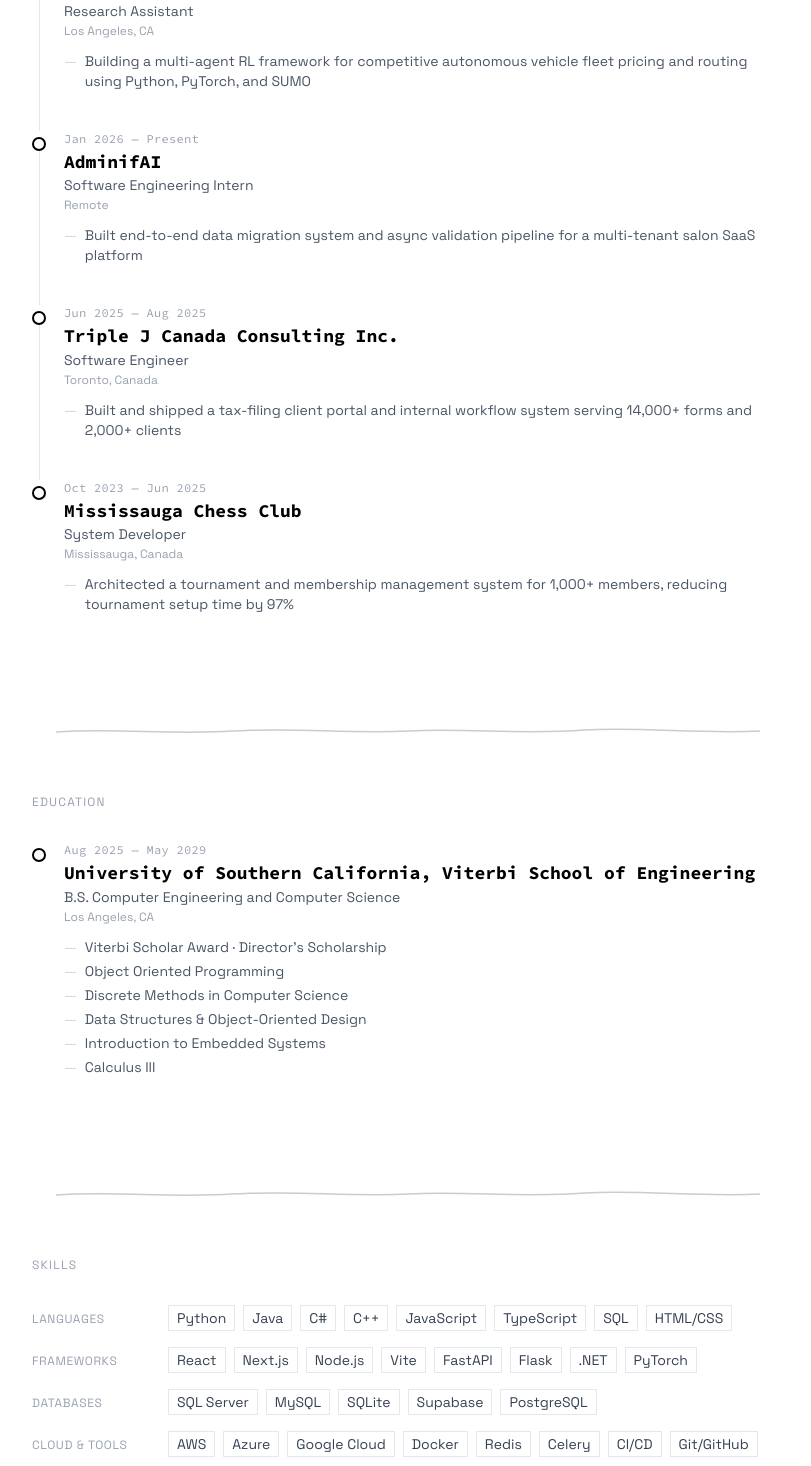
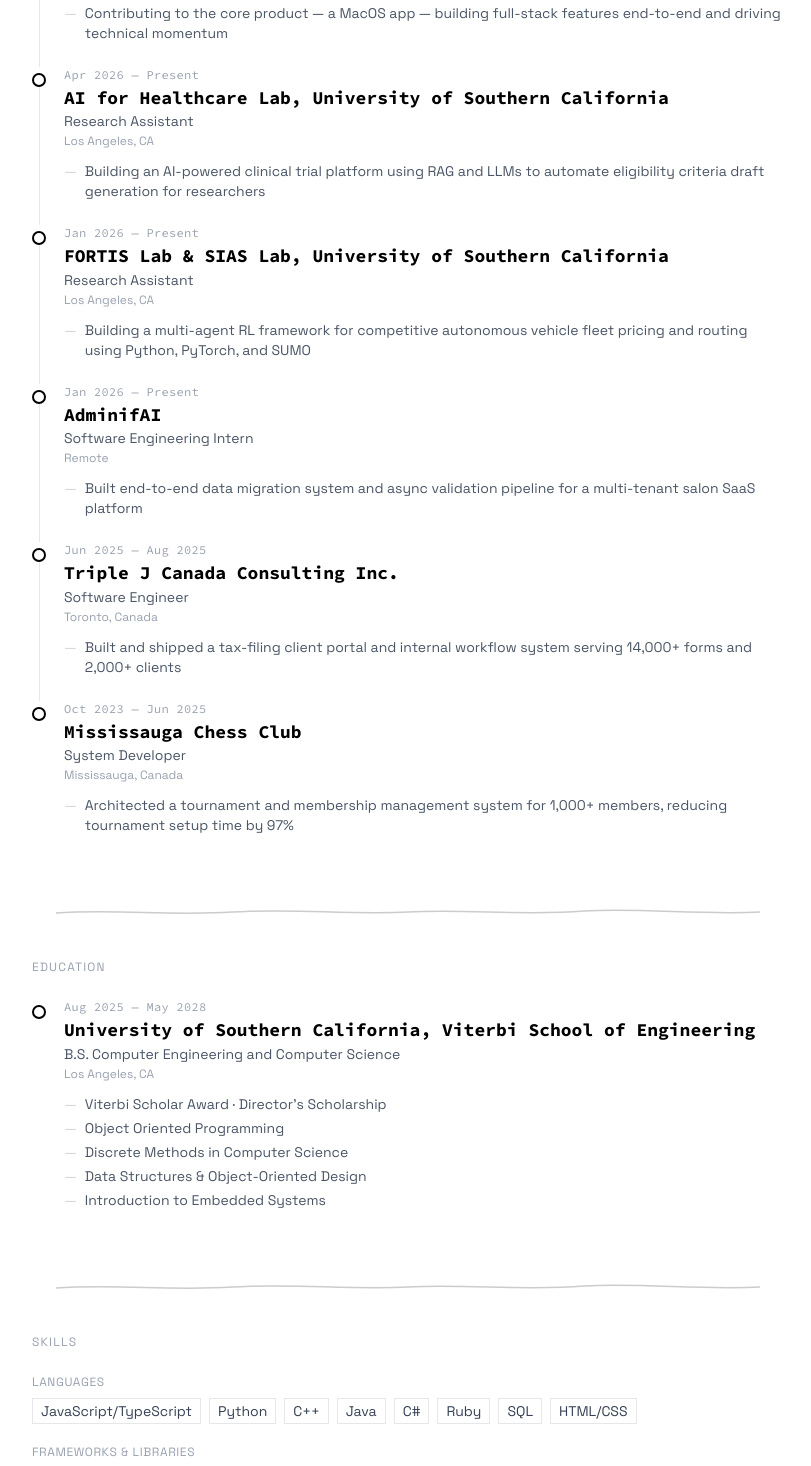
Before and after one commit to yih0nk/yihan.dev, a Next.js app: page /experience in a window 1280 px wide. Shown: the part 340-1806 px from the top of the page, without its empty margins (232-1043 px from the left). Built offline with nearby package versions, Linux system fonts and the light colour scheme.

Commit message:
experiences changes

```diff
--- a/src/app/experience/page.tsx
+++ b/src/app/experience/page.tsx
@@ -9,10 +9,11 @@
 };
 
 const skillGroups = [
-  { category: "Languages", skills: ["Python", "Java", "C#", "C++", "JavaScript", "TypeScript", "SQL", "HTML/CSS"] },
-  { category: "Frameworks", skills: ["React", "Next.js", "Node.js", "Vite", "FastAPI", "Flask", ".NET", "PyTorch"] },
-  { category: "Databases", skills: ["SQL Server", "MySQL", "SQLite", "Supabase", "PostgreSQL"] },
-  { category: "Cloud & Tools", skills: ["AWS", "Azure", "Google Cloud", "Docker", "Redis", "Celery", "CI/CD", "Git/GitHub"] },
+  { category: "Languages", skills: ["JavaScript/TypeScript", "Python", "C++", "Java", "C#", "Ruby", "SQL", "HTML/CSS"] },
+  { category: "Frameworks & Libraries", skills: ["React", "Next.js", "Tailwind CSS", "Node.js", "Flask", "FastAPI", "PyTorch", "Pandas", "NumPy"] },
+  { category: "AI/ML", skills: ["Machine Learning", "Deep Neural Networks", "Reinforcement Learning", "Agentic AI", "RAG", "LLMs"] },
+  { category: "AI Tools", skills: ["Azure OpenAI API", "Ollama", "ChromaDB", "Prompt Engineering", "Tool-Calling Agents", "MCP"] },
+  { category: "Cloud & Tools", skills: ["AWS", "Azure", "Supabase", "PostgreSQL", "Docker", "Kubernetes", "Celery", "Redis", "Vercel", "Git"] },
 ];
 
 export default function ExperiencePage() {
@@ -26,8 +27,27 @@
           experience.
         </h1>
 
-        <section className="mb-16">
-          <h2 className="text-xs tracking-widest uppercase text-gray-400 mb-8">timeline</h2>
+        <section className="mb-10">
+
+          <TimelineItem
+            period="May 2026 — Present"
+            title="July AI"
+            subtitle="Software Engineering Intern"
+            location="San Francisco, CA"
+            bullets={[
+              "Contributing to the core product — a MacOS app — building full-stack features end-to-end and driving technical momentum",
+            ]}
+          />
+
+          <TimelineItem
+            period="Apr 2026 — Present"
+            title="AI for Healthcare Lab, University of Southern California"
+            subtitle="Research Assistant"
+            location="Los Angeles, CA"
+            bullets={[
+              "Building an AI-powered clinical trial platform using RAG and LLMs to automate eligibility criteria draft generation for researchers",
+            ]}
+          />
 
           <TimelineItem
             period="Jan 2026 — Present"
@@ -73,11 +93,11 @@
 
         <HandDrawnDivider />
 
-        <section className="mt-12 mb-16">
-          <h2 className="text-xs tracking-widest uppercase text-gray-400 mb-8">education</h2>
+        <section className="mt-8 mb-10">
+          <h2 className="text-xs tracking-widest uppercase text-gray-400 mb-6">education</h2>
 
           <TimelineItem
-            period="Aug 2025 — May 2029"
+            period="Aug 2025 — May 2028"
             title="University of Southern California, Viterbi School of Engineering"
             subtitle="B.S. Computer Engineering and Computer Science"
             location="Los Angeles, CA"
@@ -87,7 +107,6 @@
               "Discrete Methods in Computer Science",
               "Data Structures & Object-Oriented Design",
               "Introduction to Embedded Systems",
-              "Calculus III",
             ]}
             isLast
           />
@@ -95,12 +114,12 @@
 
         <HandDrawnDivider />
 
-        <section className="mt-12">
-          <h2 className="text-xs tracking-widest uppercase text-gray-400 mb-8">skills</h2>
-          <div className="space-y-4">
+        <section className="mt-8">
+          <h2 className="text-xs tracking-widest uppercase text-gray-400 mb-6">skills</h2>
+          <div className="space-y-5">
             {skillGroups.map((group) => (
-              <div key={group.category} className="grid grid-cols-[120px_1fr] gap-4 items-baseline">
-                <span className="text-xs text-gray-400 uppercase tracking-wider">{group.category}</span>
+              <div key={group.category}>
+                <span className="text-xs text-gray-400 uppercase tracking-wider block mb-2">{group.category}</span>
                 <div className="flex flex-wrap gap-2">
                   {group.skills.map((skill) => (
                     <span key={skill} className="text-sm border border-gray-200 px-2 py-0.5 text-gray-700">
--- a/src/components/ui/TimelineItem.tsx
+++ b/src/components/ui/TimelineItem.tsx
@@ -25,7 +25,7 @@
       {/* Node — sketch-style circle */}
       <div className="absolute left-0 top-1.5 w-3.5 h-3.5 border-2 border-black bg-white rounded-full" />
 
-      <div className="pb-10">
+      <div className="pb-6">
         <p className="text-xs text-gray-400 mb-1 font-mono tracking-wide">
           {period}
         </p>
```
